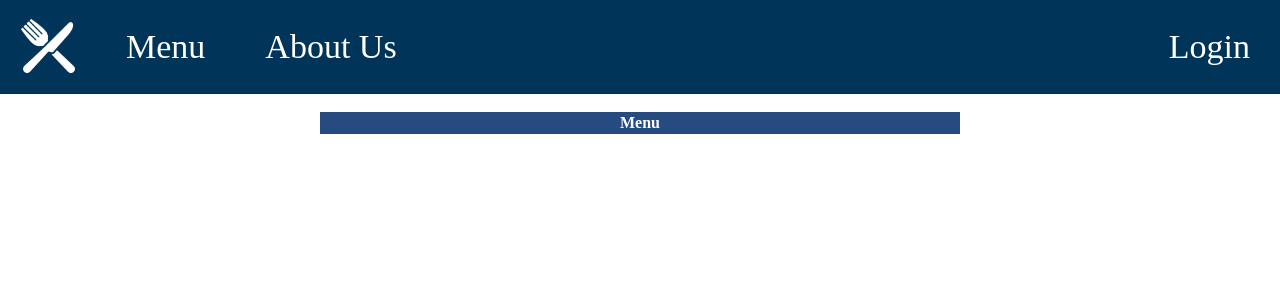
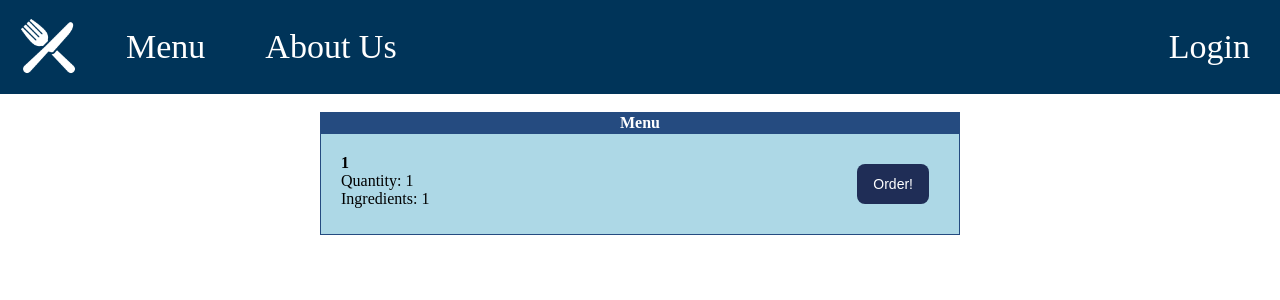
Before and after one commit to gracemet/DietaryManagementDB, a PHP site: page /menu.php in a window 1280 px wide. Shown: the top 300 px of the page. Run offline with PHP 8.4, Linux system fonts and the light colour scheme; tables that the repository leaves empty hold one stand-in row (values such as "Sample post"); lists and menus that the app fills with data are empty.

Commit message:
added button functionality to menu page and fixed some silly mistakes

```diff
--- a/DietQueries.sql
+++ b/DietQueries.sql
@@ -28,7 +28,7 @@ ORDER BY Food_Name, Ingredient;
 
 # Shows what food items are available to a patient depending on their diet and allergies.
 # First select stmnt gets all food ids that are prepared
-SELECT F_id FROM FOOD WHERE  (Prepared>1)
+SELECT F_id FROM FOOD WHERE  (Prepared>0)
 # AND it further filters any food ids that fit the diet
 AND F_id = ANY (SELECT DF_Fid FROM DIET_FOOD WHERE DF_Dname = "Low Sodium")
 # As well as excluding any food ids that contain any food that contains any ingredients that patient is allergic to.
@@ -36,3 +36,7 @@ AND NOT F_id = ANY (SELECT FI_Fid FROM FOOD_INGREDIENT WHERE FI_Ingid = ANY (SEL
 
 # Shows what foods have what ingredients
 SELECT FI_Ingid FROM FOOD_INGREDIENT WHERE FI_Fid = "Black Bean Burger";
+
+# Removes 1 food item of that food.
+UPDATE FOOD SET Prepared = Prepared-1 WHERE F_id = "Ham Sandwich";
+SELECT F_id, Prepared FROM FOOD;
--- a/DietaryManagement/index.php
+++ b/DietaryManagement/index.php
@@ -68,7 +68,7 @@ Description: Dietary Management Database App used by Doctors, Nurses, and
     }
 
     echo "<br><br>Meal Options: ";
-    $sql = "SELECT F_id FROM FOOD WHERE  (Prepared>1)
+    $sql = "SELECT F_id FROM FOOD WHERE  (Prepared>0)
     AND F_id = ANY (SELECT DF_Fid FROM DIET_FOOD WHERE DF_Dname = '{$diet}')
     AND NOT F_id = ANY (SELECT FI_Fid FROM FOOD_INGREDIENT WHERE FI_Ingid = ANY (SELECT PI_Ingid FROM PATIENT_INGREDIENT WHERE PI_Pid = '{$pid}'));";
     $result = mysqli_query($conn, $sql);
--- a/DietaryManagement/menu.php
+++ b/DietaryManagement/menu.php
@@ -45,7 +45,16 @@ Menu.php
         die("Connection failed: " . $conn->connect_error);
     }
 
-    $sql = "SELECT F_id FROM FOOD WHERE (Prepared>1);";
+    if(isset($_POST['OrderFood']))
+    {
+
+            $food = $_POST['OrderFood'];
+            $sql = "UPDATE FOOD SET Prepared = Prepared-1 WHERE F_id = '{$food}';";
+            $result = mysqli_query($conn, $sql);
+
+    }
+
+    $sql = "SELECT F_id, Prepared FROM FOOD WHERE (Prepared>0);";
     $result = mysqli_query($conn, $sql);
     $size = mysqli_num_rows($result);
 
@@ -54,24 +63,20 @@ Menu.php
 
     while ($row = mysqli_fetch_assoc($result)) {
         echo "<tr>";
-        foreach ($row as $value) {
-            if($value == null)
-                echo "<td>NULL</td>";
-            else {
-                echo "<td style='text-align:left;padding:10px;'><div class='column'><b>" . $value . "</b>";
+        echo "<td style='text-align:left;padding:10px;'><div class='column'><b>" . $row['F_id'] . "</b>";
+        echo "Quantity: ". $row['Prepared'];
+        echo "<br>Ingredients: ";
 
-                echo "Ingredients: ";
-                $sql = "SELECT FI_Ingid FROM FOOD_INGREDIENT WHERE FI_Fid = '{$value}';";
+        // List of ingredients is displayed
+        $sql = "SELECT FI_Ingid FROM FOOD_INGREDIENT WHERE FI_Fid = '{$row['F_id']}';";
         $res = mysqli_query($conn, $sql);
         $size = mysqli_num_rows($res);
         $aList = [];
-                while($r2 = mysqli_fetch_assoc($res))
-                {
+        while($r2 = mysqli_fetch_assoc($res)) {
             array_push($aList, $r2["FI_Ingid"]);
         }
 
-                foreach($aList as $i => $x)
-                {
+        foreach($aList as $i => $x) {
             if($size != $i+1)
                 echo $x. ", ";
             else
@@ -79,9 +84,8 @@ Menu.php
         }
         echo "</div>";
 
-                echo "<div class='column' style='float:right;'><button type='submit' class='bttn' name='OrderFood' value='{$value}' style='float:right;'>Order!</button></div></td>";
-            }
-        }
+        // Order! Button HTML
+        echo "<div class='column' style='float:right;'><form method='POST'><button type='submit' class='bttn' name='OrderFood' value='{$row['F_id']}' style='float:right;'>Order!</button></form></div></td>";
         echo "</tr>";
     }
 
```
Lines whose indentation alone changed are shown as unchanged.
